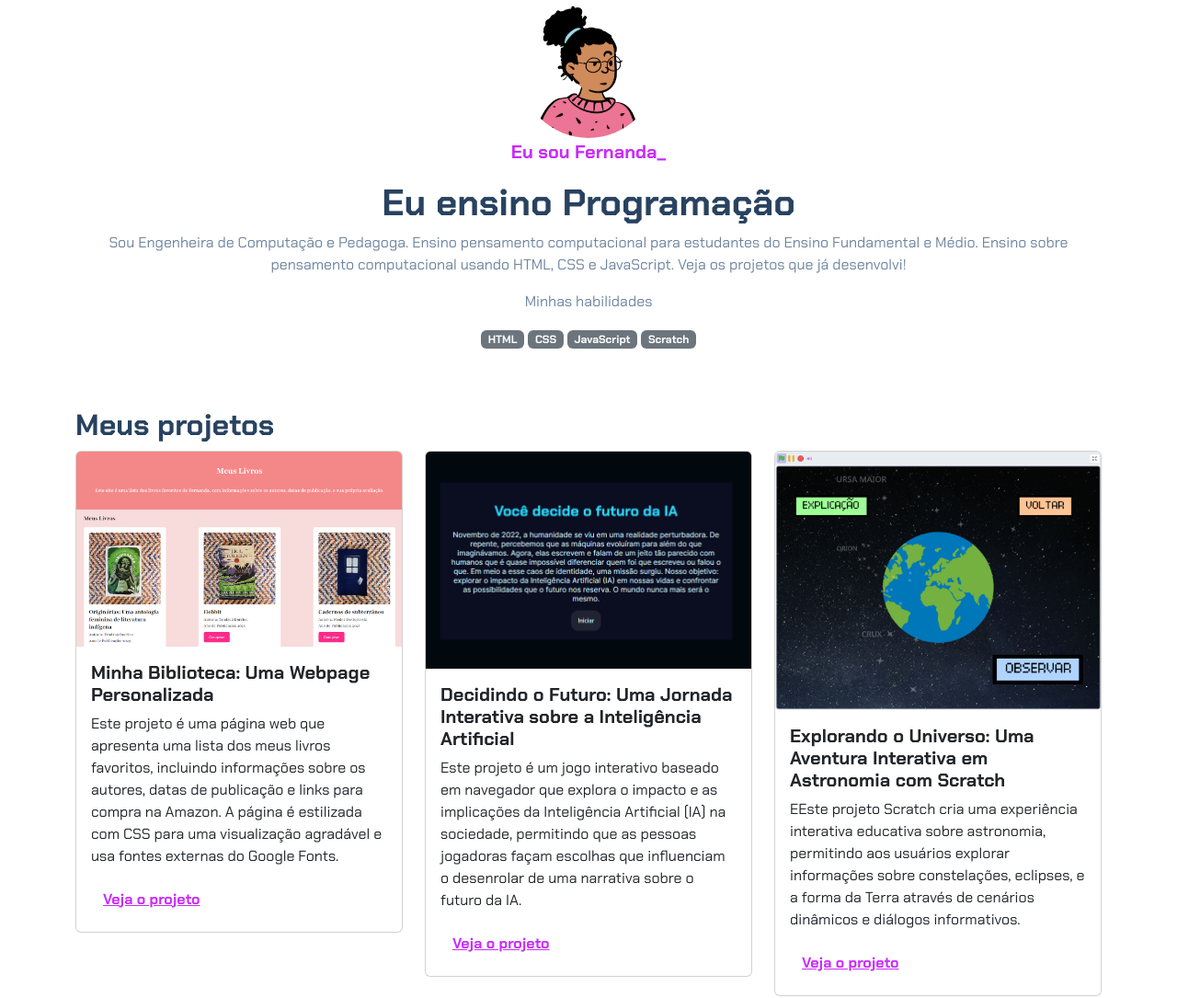
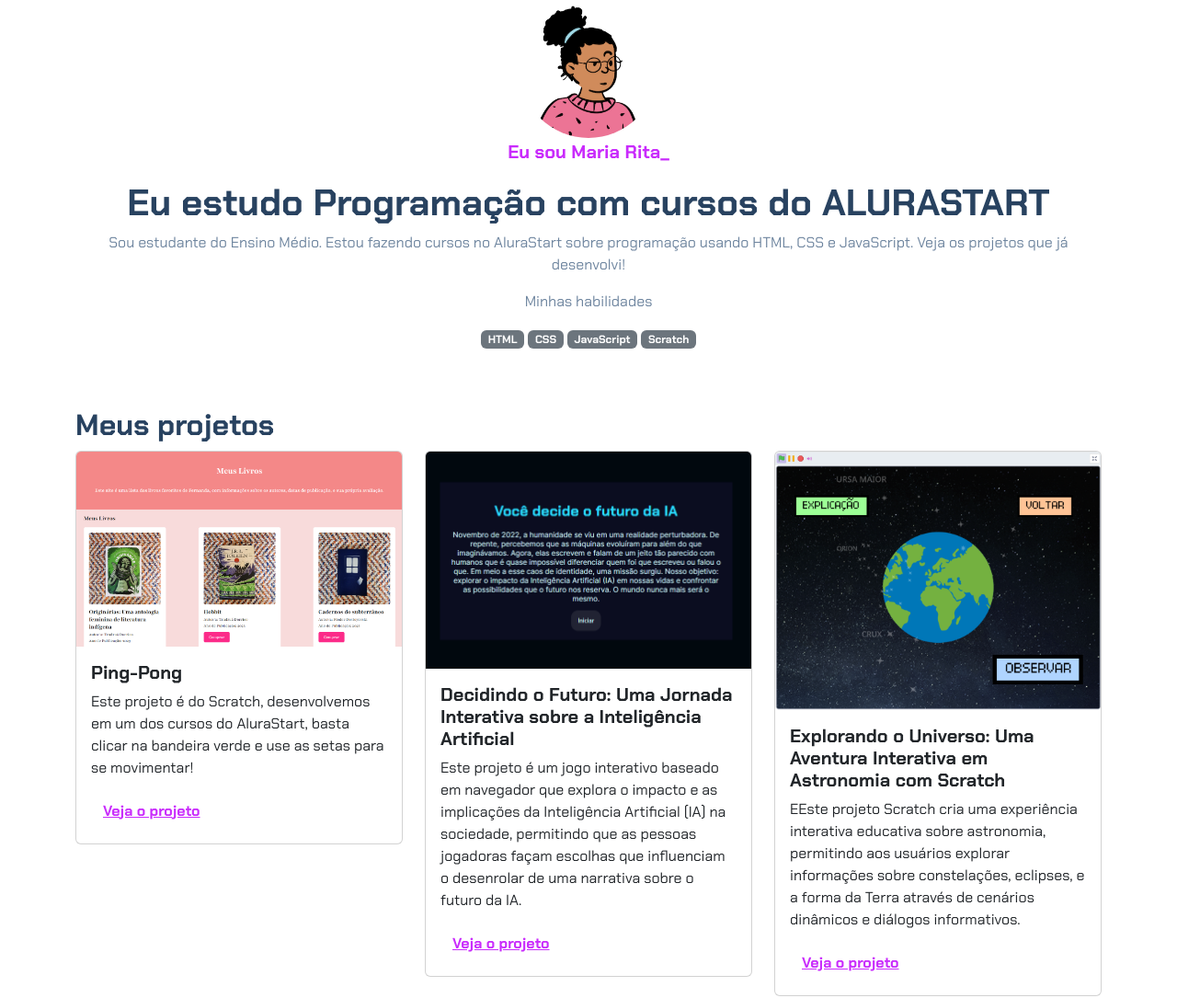
Before and after one commit to maria13bonita/projetofinalportfolio, a plain HTML site: page index.html in a window 1280 px wide. Shown: the top 1085 px of the page at 92% size. Drawn offline with nearby package versions, Linux system fonts and the light colour scheme.

Commit message:
Update index.html

```diff
--- a/index.html
+++ b/index.html
@@ -14,11 +14,10 @@
     <header class="container text-center">
         <img src="img/avatar-perfil.png" alt="avatar da Fernanda" class="rounded-circle" width="150" height="150"
             srcset="">
-        <p class="lead">Eu sou Fernanda_</p>
-        <h1>Eu ensino Programação</h1>
-        <p>Sou Engenheira de Computação e Pedagoga. Ensino pensamento computacional para estudantes do Ensino
-            Fundamental e Médio. Ensino sobre pensamento computacional usando HTML, CSS e JavaScript. Veja os projetos
-            que já desenvolvi!</p>
+        <p class="lead">Eu sou Maria Rita_</p>
+        <h1>Eu estudo Programação com cursos do ALURASTART</h1>
+        <p>Sou estudante do Ensino Médio. Estou fazendo cursos no AluraStart sobre programação usando HTML, CSS e JavaScript.
+            Veja os projetos que já desenvolvi!</p>
         <p>Minhas habilidades</p>
         <div>
             <p class="badge bg-secondary">HTML</p>
@@ -35,11 +34,8 @@
                 <div class="card">
                     <img src="img/projeto-1.png" class="card-img-top" alt="Imagem do projeto de biblioteca virtual">
                     <div class="card-body">
-                        <h5 class="card-title">Minha Biblioteca: Uma Webpage Personalizada</h5>
-                        <p class="card-text">Este projeto é uma página web que apresenta uma lista dos meus livros
-                            favoritos, incluindo informações sobre os autores, datas de publicação e links para compra
-                            na Amazon. A página é estilizada com CSS para uma visualização agradável e usa fontes
-                            externas do Google Fonts.
+                        <h5 class="card-title">Ping-Pong</h5>
+                        <p class="card-text">Este projeto é do Scratch, desenvolvemos em um dos cursos do AluraStart, basta clicar na bandeira verde e use as setas para se movimentar!
                         </p>
                         <button type="button" class="btn btn-link" data-bs-toggle="modal" data-bs-target="#modal1">Veja
                             o projeto</button>
```
